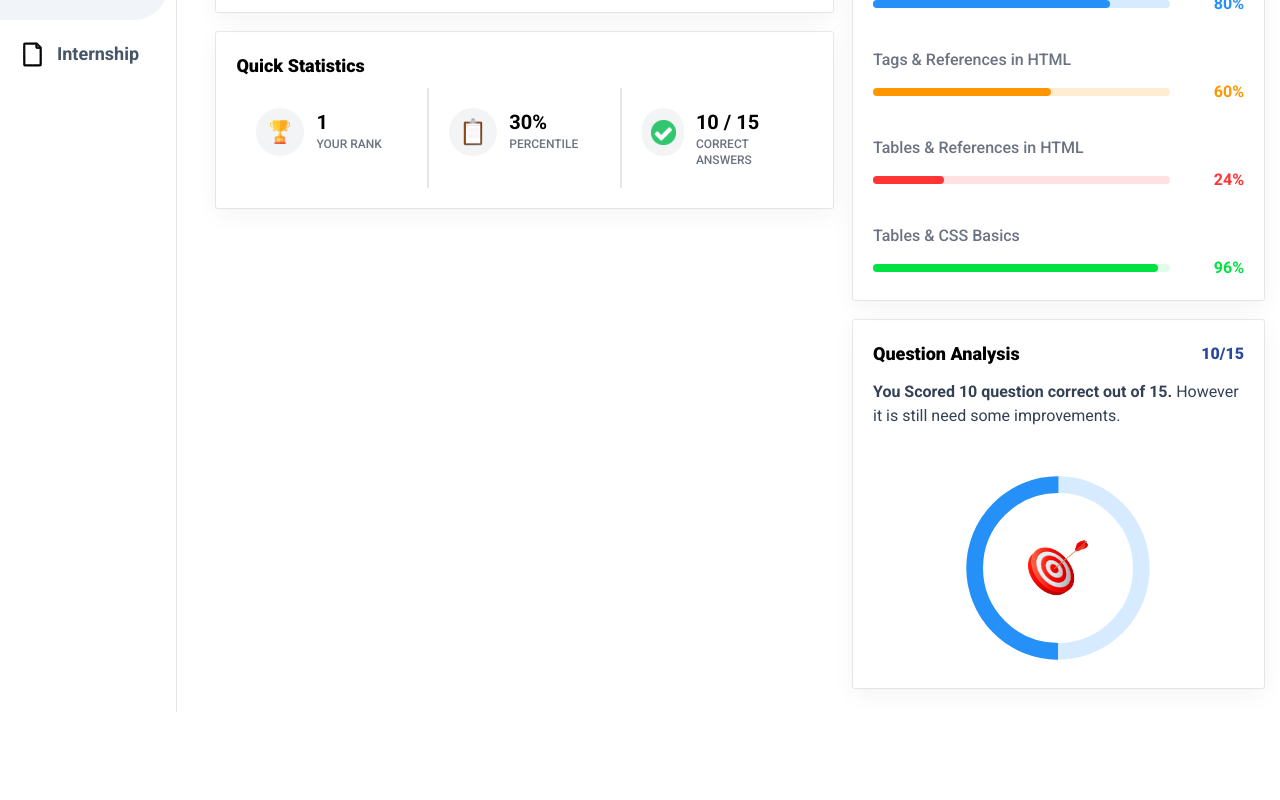
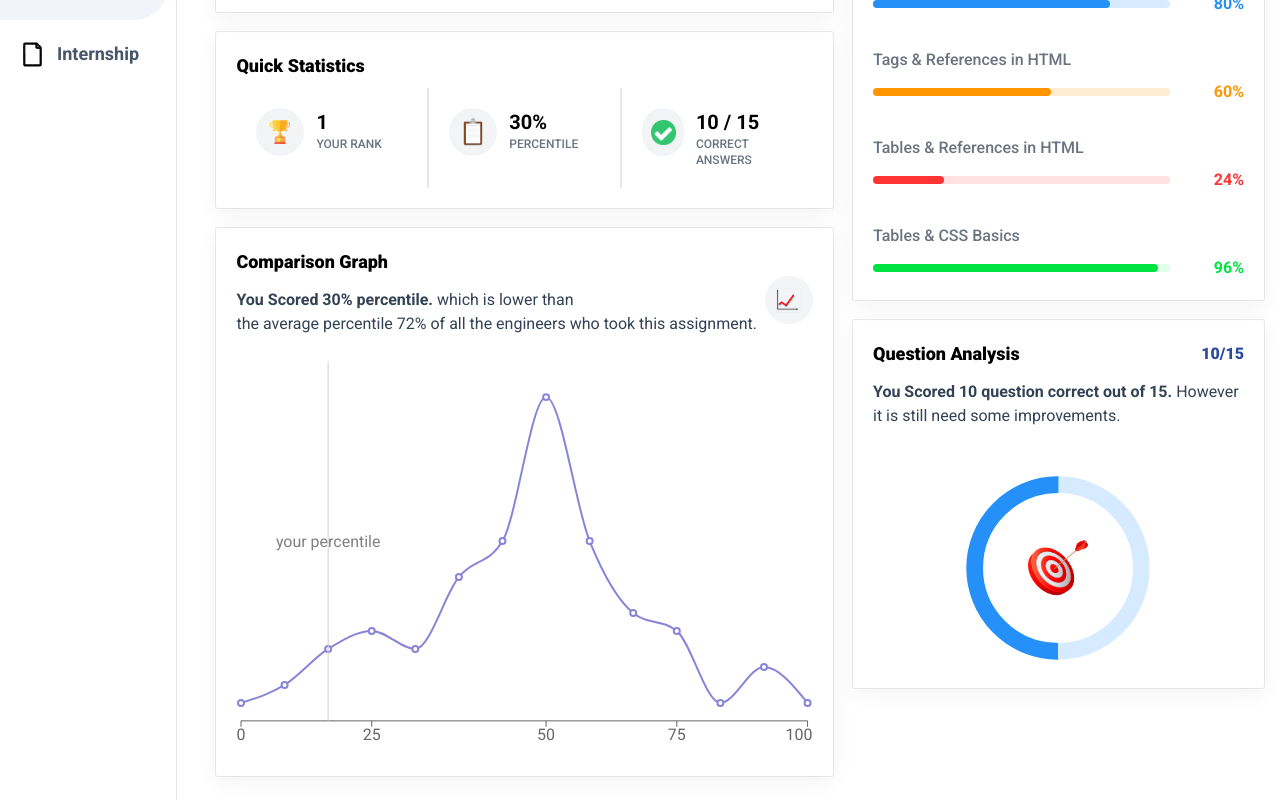
Before and after one commit to vasa-r/whatbytes-assignments, a Next.js app: page / in a window 1280 px wide. Shown: the part 270-1070 px from the top of the page. Before the commit the page ends 982 px from the top, so only its background shows below. Built offline with nearby package versions, Linux system fonts and the light colour scheme.

Commit message:
chart added

```diff
--- /dev/null
+++ b/components/Main/Chart.tsx
@@ -0,0 +1,35 @@
+"use client";
+
+import dynamic from "next/dynamic";
+import Card from "../Card";
+import Image from "next/image";
+import Graph from "@/assets/graph.png";
+// import GraphChart from "./Graph";
+
+const GraphChart = dynamic(() => import("./Graph"), { ssr: false });
+
+const Chart = () => {
+  // const isClient = typeof window !== "undefined";
+  return (
+    <Card>
+      <div>
+        <h2 className="text-lg font-extrabold">Comparison Graph</h2>
+        <div className="flex justify-between mb-5">
+          <h2 className="mt-3 text-base font-bold text-slate-700">
+            You Scored 30% percentile.{" "}
+            <span className="font-normal">
+              which is lower than <br /> the average percentile 72% of all the
+              engineers who took this assignment.
+            </span>
+          </h2>
+          <div className="bg-gray-100 flex justify-center items-center size-12 rounded-full">
+            <Image src={Graph} alt="trophy" width={25} height={25} />
+          </div>
+        </div>
+        <GraphChart />
+      </div>
+    </Card>
+  );
+};
+
+export default Chart;
--- /dev/null
+++ b/components/Main/Graph.tsx
@@ -0,0 +1,50 @@
+import {
+  LineChart,
+  Line,
+  XAxis,
+  Tooltip,
+  ResponsiveContainer,
+  ReferenceLine,
+} from "recharts";
+
+const data = [
+  { marks: 0, numberOfStudents: 1 },
+  { marks: 10, numberOfStudents: 2 },
+  { marks: 20, numberOfStudents: 4 },
+  { marks: 25, numberOfStudents: 5 },
+  { marks: 30, numberOfStudents: 4 },
+  { marks: 40, numberOfStudents: 8 },
+  { marks: 45, numberOfStudents: 10 },
+  { marks: 50, numberOfStudents: 18 },
+  { marks: 60, numberOfStudents: 10 },
+  { marks: 70, numberOfStudents: 6 },
+  { marks: 75, numberOfStudents: 5 },
+  { marks: 80, numberOfStudents: 1 },
+  { marks: 90, numberOfStudents: 3 },
+  { marks: 100, numberOfStudents: 1 },
+];
+
+const GraphChart = () => {
+  return (
+    <ResponsiveContainer width="100%" height={400}>
+      <LineChart data={data}>
+        <XAxis
+          dataKey="marks"
+          ticks={[0, 25, 50, 75, 100]}
+          label={{ position: "insideBottom", offset: -5 }}
+        />
+        <Tooltip />
+        <Line
+          type="monotone"
+          dataKey="numberOfStudents"
+          stroke="#8884d8"
+          strokeWidth={2}
+          activeDot={{ r: 8 }}
+        />
+        <ReferenceLine x={20} stroke="#d1cfcf" label="your percentile" />
+      </LineChart>
+    </ResponsiveContainer>
+  );
+};
+
+export default GraphChart;
--- a/components/Main/MainSection.tsx
+++ b/components/Main/MainSection.tsx
@@ -1,12 +1,14 @@
 import React from "react";
 import TitleCard from "./TitleCard";
 import StatCard from "./StatCard";
+import Chart from "./Chart";
 
 const MainSection = () => {
   return (
     <div className="w-[60%] h-full flex flex-col gap-5">
       <TitleCard />
       <StatCard />
+      <Chart />
     </div>
   );
 };
--- a/package.json
+++ b/package.json
@@ -11,7 +11,8 @@
   "dependencies": {
     "next": "15.0.3",
     "react": "^18.3.1",
-    "react-dom": "^18.3.1"
+    "react-dom": "^18.3.1",
+    "recharts": "^2.13.3"
   },
   "devDependencies": {
     "@types/node": "^20",
```
Also changed, not shown: assets/graph.png (added), 1 other file (tests, documents, lock files or other folders).
